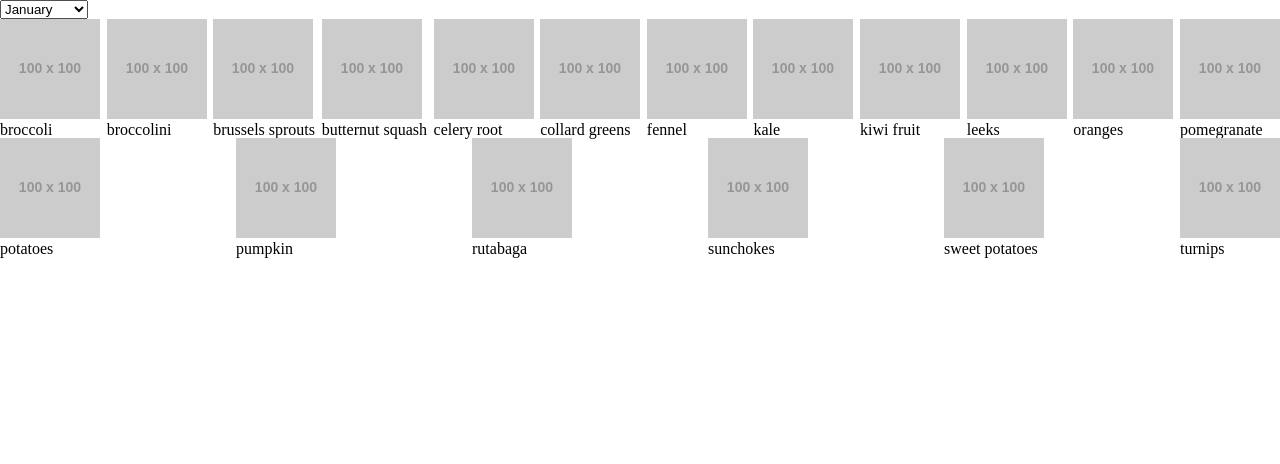
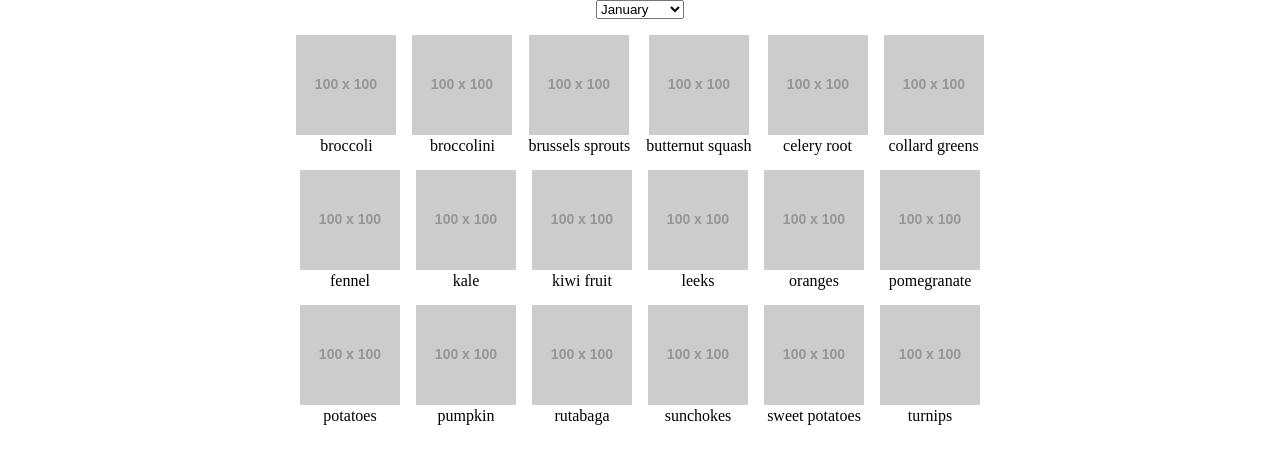
Before and after one commit to rileyhemp/uncharted-garden, a React (Create React App) app: page / in a window 1280 px wide. Shown: the top 464 px of the page. Built offline with nearby package versions, Linux system fonts and the light colour scheme.

Commit message:
Flex layout done

```diff
--- a/src/App.js
+++ b/src/App.js
@@ -1,7 +1,14 @@
 import React from 'react';
 import MonthSelect from './MonthSelect'
 import ProduceContainer from './ProduceContainer'
+import styled from 'styled-components'
 import { Reset } from 'styled-reset'
+
+const Wrapper = styled.div`
+	display: flex;
+	flex-flow: column nowrap;
+	align-items: center;
+`
 
 class App extends React.Component {
 	state = {
@@ -14,7 +21,7 @@ class App extends React.Component {
 		return (
 			<React.Fragment>
 				<Reset />
-				<div>
+				<Wrapper>
 					<MonthSelect
 						setMonth={this.setMonth}
 						selectedMonth={this.state.month}
@@ -22,7 +29,7 @@ class App extends React.Component {
 					<ProduceContainer
 						month={this.state.month}
 					/>
-				</div>
+				</Wrapper>
 			</React.Fragment>
 		)
 	}
--- a/src/ProduceContainer.js
+++ b/src/ProduceContainer.js
@@ -4,11 +4,16 @@ import styled from 'styled-components'
 
 const Label = styled.figcaption``
 const Image = styled.img``
-const ProduceItem = styled.figure``
+const ProduceItem = styled.figure`
+	margin: 8px;
+	text-align: center;
+`
 const Container = styled.div`
+	max-width: 800px;
 	display: flex;
-	justify-content: space-between;
+	justify-content: center;
 	flex-wrap: wrap;
+	margin: 8px;
 `
 
 export default class ProduceContainer extends React.Component {
```
